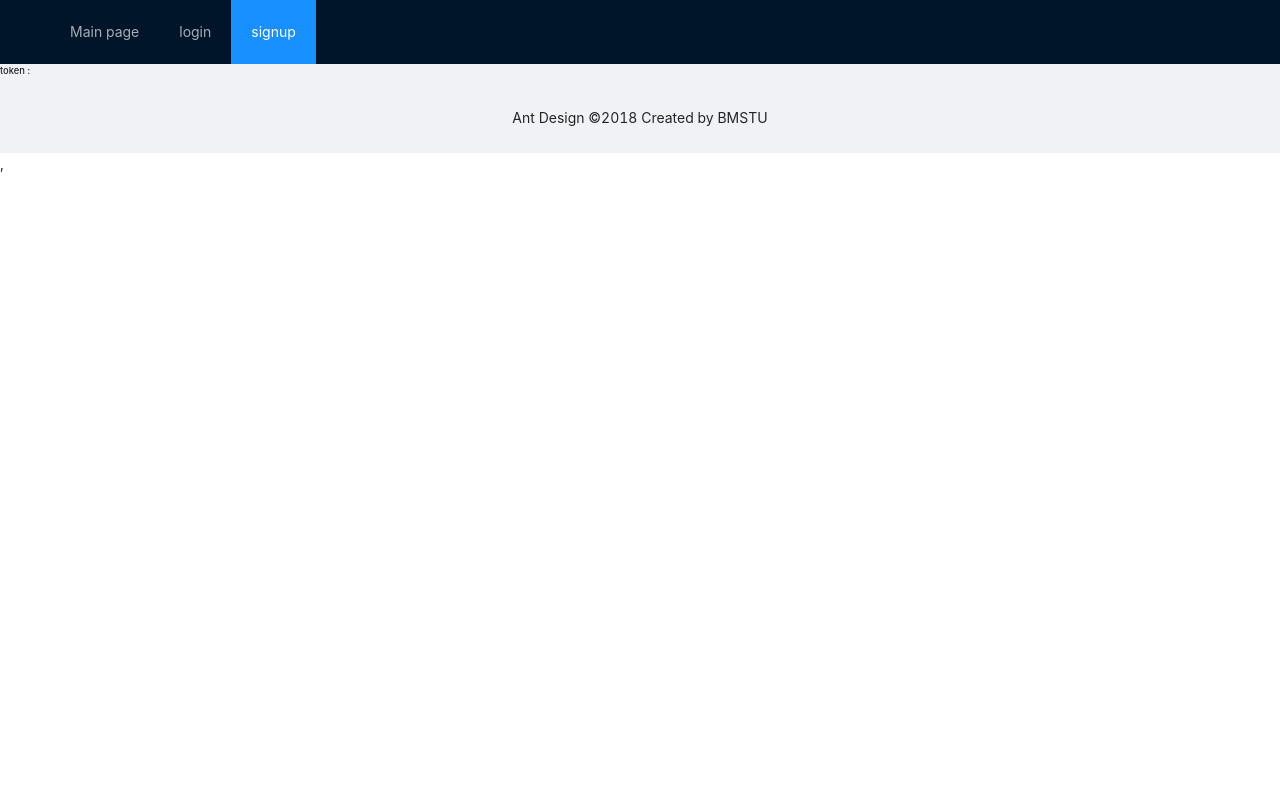
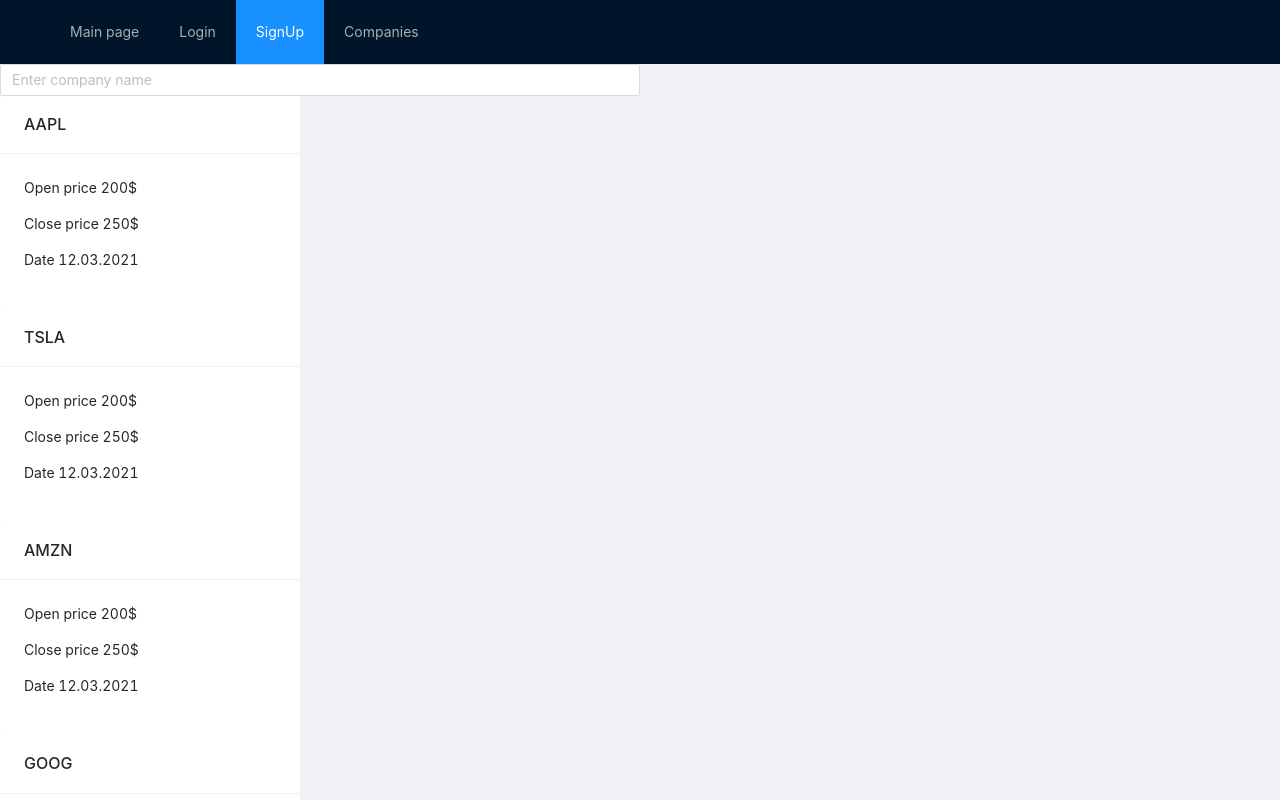
Before and after one commit to Deiklov/diplom_front, a React (Create React App) app: page /companies in a window 1280 px wide. Shown: the top 800 px of the page. Built offline with nearby package versions, Linux system fonts and the light colour scheme; what promise.prototype.finally, superagent-promise would draw is missing.

Commit message:
added companies page

```diff
--- a/src/App.jsx
+++ b/src/App.jsx
@@ -6,6 +6,7 @@
 import {Layout, Menu, Breadcrumb} from 'antd';
 import LoginPage from "./pages/loginPage";
 import SignUpContainer from "./pages/signupPage";
+import CompaniesPage from "./pages/companiesPage"
 import ProfilePage from "./pages/profilePage";
 import {Row, Col} from 'antd';
 import {inject, observer} from "mobx-react";
@@ -39,11 +40,12 @@
                         <Menu theme="dark" mode="horizontal" defaultSelectedKeys={['2']}>
                             <Menu.Item key="4"><Link to="/">Main page</Link></Menu.Item>
                             {!this.props.userStore.isAuthorized &&
-                            <Menu.Item key="1"><Link to="/login">login</Link></Menu.Item>}
+                            <Menu.Item key="1"><Link to="/login">Login</Link></Menu.Item>}
                             {!this.props.userStore.isAuthorized &&
-                            <Menu.Item key="2"><Link to="/signup">signup</Link></Menu.Item>}
+                            <Menu.Item key="2"><Link to="/signup">SignUp</Link></Menu.Item>}
                             {this.props.userStore.isAuthorized &&
                             <Menu.Item key="3"><Link to="/profile">Change profile</Link></Menu.Item>}
+                            <Menu.Item key="5"><Link to="/companies">Companies</Link></Menu.Item>
                         </Menu>
                     </Header>
                     <Switch>
@@ -67,6 +69,11 @@
                                 <Col span={12} offset={0}><ProfilePage/></Col>
                             </Row>
                         </Route>
+                        <Route path="/companies" exact>
+                            <Row>
+                                <Col span={12} offset={0}><CompaniesPage/></Col>
+                            </Row>
+                        </Route>
                     </Switch>
                     <h6>token : {this.props.commonStore.token}</h6>
                     <Footer style={{textAlign: "center"}}>Ant Design ©2018 Created by BMSTU</Footer>
--- /dev/null
+++ b/src/pages/companiesPage.jsx
@@ -0,0 +1,42 @@
+import React from "react";
+import {Form, Input, Button, Checkbox} from 'antd';
+import {Link} from "react-router-dom";
+import {withRouter} from "react-router";
+import {inject, observer} from "mobx-react";
+import ListErrors from "../components/ListErrors";
+import {Card} from 'antd';
+
+class CompaniesPage extends React.Component {
+
+    render() {
+        const {values, errors, inProgress} = this.props.authStore;
+        const elements = ["AAPL", "TSLA", "AMZN", "GOOG", "FB"];
+
+        function randomDate(start, end) {
+            return new Date(start.getTime() + Math.random() * (end.getTime() - start.getTime()));
+        }
+
+        return (
+            <div className="auth-page">
+                <div className="container page">
+                    <div className="row">
+                        <Input placeholder="Enter company name"/>
+                        <div className="col-md-6 offset-md-3 col-xs-12">
+                            <div className="site-card-border-less-wrapper">
+                                {elements.map((value, index) => {
+                                    return <Card title={value} bordered={false} style={{width: 300}}>
+                                        <p>Open price 200$</p>
+                                        <p>Close price 250$</p>
+                                        <p>Date 12.03.2021</p>
+                                    </Card>
+                                })}
+                            </div>
+                        </div>
+                    </div>
+                </div>
+            </div>
+        );
+    }
+}
+
+export default inject('authStore')(withRouter(observer(CompaniesPage)));
```
